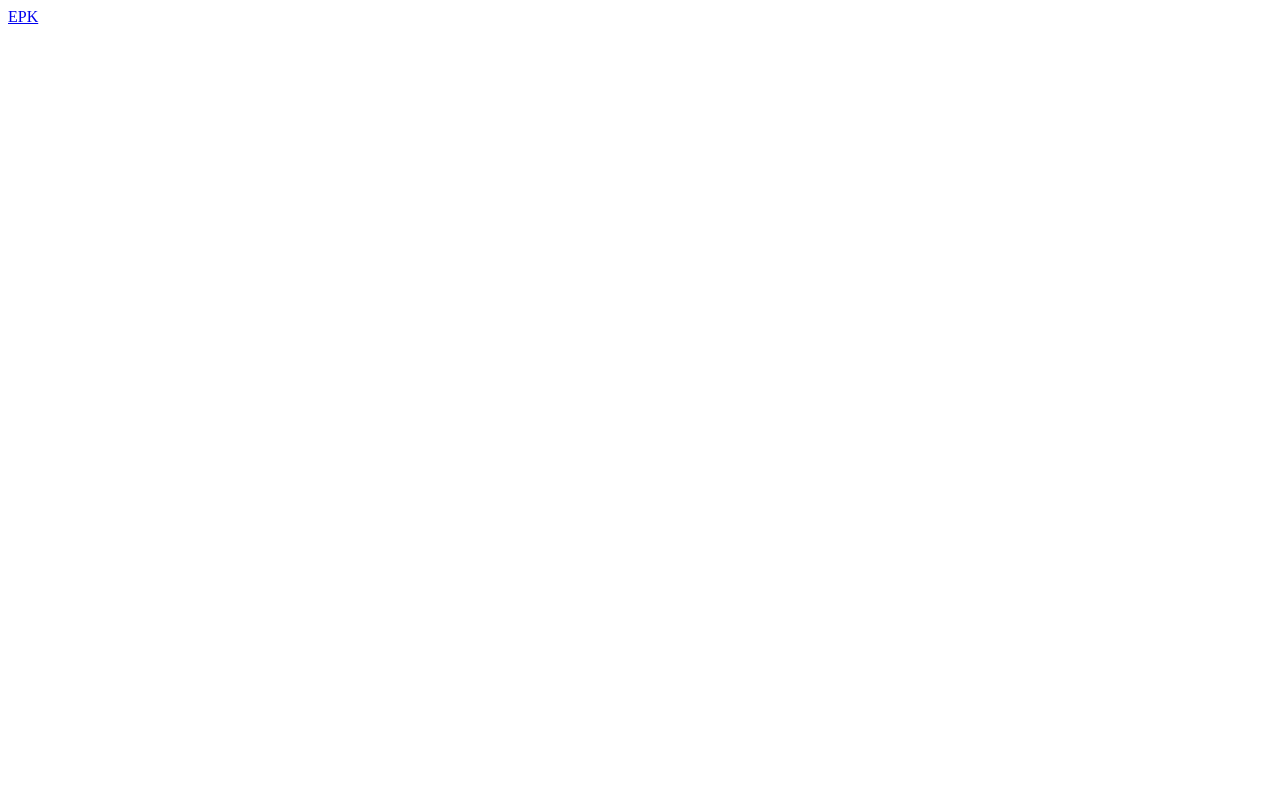
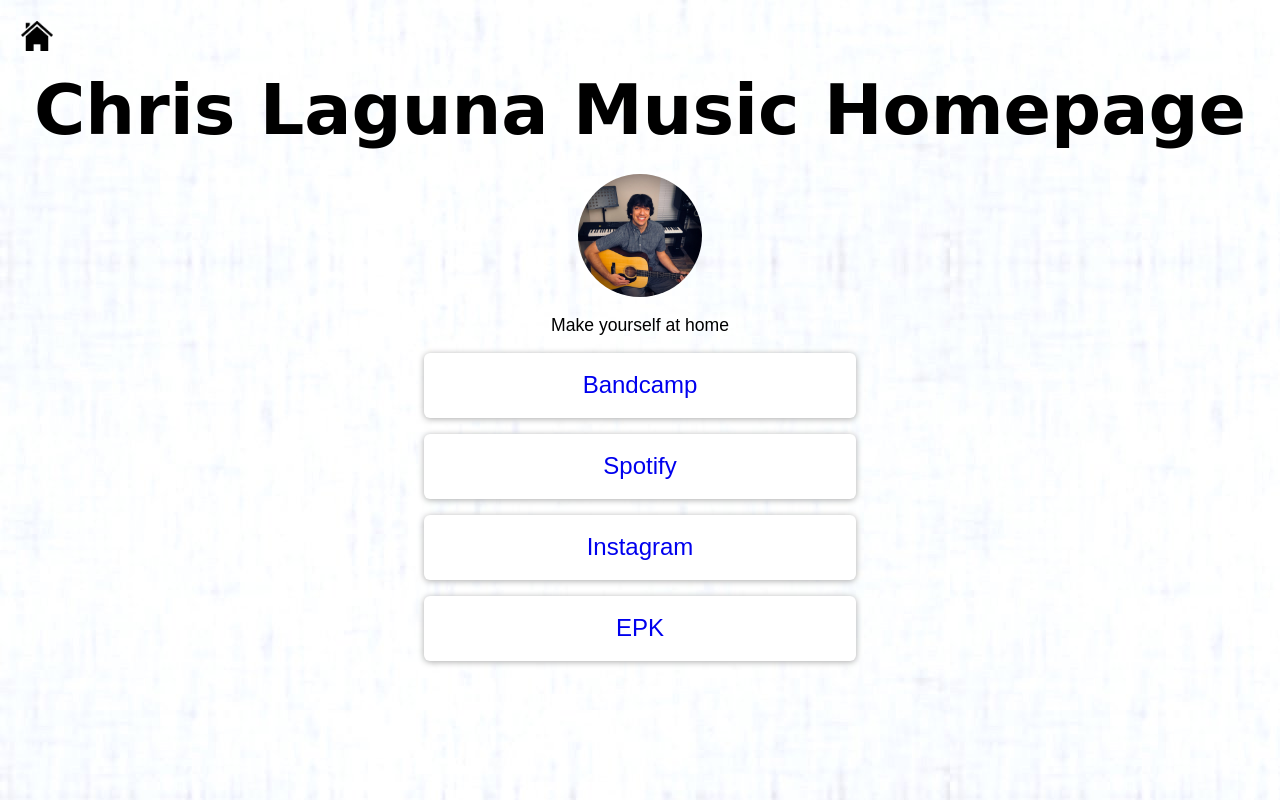
Before and after one commit to chrislagunamusic/chrislagunamusic.github.io, a plain HTML site: page index.html in a window 1280 px wide. Drawn offline with Linux system fonts and the light colour scheme; a web font is replaced by a local one.

Commit message:
Add homepage with links

```diff
--- a/index.html
+++ b/index.html
@@ -1 +1,77 @@
-<a href="epk/epk.html">EPK</a>
+<!DOCTYPE html>
+<html style="background-image: url('/resources/img/background.jpg');">
+<head>
+<link rel="stylesheet" href="/style/common.css">
+<link rel="stylesheet" href="/style/fonts.css">
+<link rel="stylesheet" href="/style/index.css">
+
+<link rel="preconnect" href="https://fonts.googleapis.com">
+<link rel="preconnect" href="https://fonts.gstatic.com" crossorigin>
+<link href="https://fonts.googleapis.com/css2?family=Euphoria+Script&display=swap" rel="stylesheet">
+
+
+<link rel="preconnect" href="https://fonts.googleapis.com">
+<link rel="preconnect" href="https://fonts.gstatic.com" crossorigin>
+<link href="https://fonts.googleapis.com/css2?family=Euphoria+Script&family=Joti+One&display=swap" rel="stylesheet">
+
+<link rel="preconnect" href="https://fonts.googleapis.com">
+<link rel="preconnect" href="https://fonts.gstatic.com" crossorigin>
+<link href="https://fonts.googleapis.com/css2?family=Euphoria+Script&family=Joti+One&family=Mukta+Vaani:wght@200;300;400;500;600;700;800&display=swap" rel="stylesheet">
+
+</head>
+<body>
+
+<div class="nav-bar">
+<a href="/index.html"><img src="/resources/img/HomeIcon.png" alt="Home" style="width:2em;"></a>
+</div>
+
+<h1><b>Chris Laguna Music Homepage</b></h1>
+
+<p>
+<img src="/resources/img/ChrisEPK1.jpg" alt="Chris Laguna" style="width:7em; border-radius: 100%;margin:auto; display: block; margin-left: auto; margin-right: auto;">
+</p>
+
+<p style="text-align:center;">
+Make yourself at home
+</p>
+
+<div class="link-button">
+<a href="https://chrislaguna.bandcamp.com/music">
+<div>
+Bandcamp
+</div>
+</a>
+</div>
+
+<div class="link-padding"></div>
+
+<div class="link-button">
+<a href="https://open.spotify.com/artist/4TVa7uBzXC1g6aVJz5EpxO">
+<div>
+Spotify
+</div>
+</a>
+</div>
+
+<div class="link-padding"></div>
+
+<div class="link-button">
+<a href="https://www.instagram.com/chrislagunamusic/">
+<div>
+Instagram
+</div>
+</a>
+</div>
+
+<div class="link-padding"></div>
+
+<div class="link-button">
+<a href="epk/epk.html">
+<div>
+EPK
+</div>
+</a>
+</div>
+
+</body>
+</html>
--- /dev/null
+++ b/style/common.css
@@ -0,0 +1,12 @@
+.nav-bar {
+  padding-left: 1%;
+  padding-top: 1%;
+}
+
+.link-button {
+  float: center;
+  width: 8em;
+  height: 2em;
+  background-color: white;
+  border-radius: 15px;
+}
--- a/epk/epk.css
+++ b/style/epk.css
@@ -1,37 +1,3 @@
-h1 {
-  text-align: center;
-  font-size: 70px;
-
-  font-family: "Euphoria Script", cursive;
-  font-weight: 400;
-  font-style: normal;
-}
-
-h2 {
-  font-size: 35px;
-
-  font-family: "Joti One", serif;
-  font-weight: 400;
-  font-style: normal;
-}
-
-p {
-  font-size:1.1em;
-  font-family: "Mukta Vaani", sans-serif;
-  font-weight: 400;
-  font-style: normal;
-}
-
-li {
-  font-family: "Mukta Vaani", sans-serif;
-  font-weight: 400;
-  font-style: normal;
-}
-
-a {
-  text-decoration:none;
-}
-
 .press-photo {
   width:100%;
   border-radius: 15px;
@@ -76,7 +42,6 @@ a {
   padding-bottom: 4%;
 }
 
-
 .column1 {
   float: left;
   width: 62%;
--- /dev/null
+++ b/style/fonts.css
@@ -0,0 +1,40 @@
+h1 {
+  text-align: center;
+  font-size: 70px;
+
+  font-family: "Euphoria Script", cursive;
+  font-weight: 400;
+  font-style: normal;
+
+  margin-block-start: 0.2em;
+  margin-block-end: 0.33em;
+}
+
+h2 {
+  font-size: 35px;
+
+  font-family: "Joti One", serif;
+  font-weight: 400;
+  font-style: normal;
+}
+
+p {
+  font-size:1.1em;
+  font-family: "Mukta Vaani", sans-serif;
+  font-weight: 400;
+  font-style: normal;
+}
+
+li {
+  font-family: "Mukta Vaani", sans-serif;
+  font-weight: 400;
+  font-style: normal;
+}
+
+a:visited {
+  color: blue;
+}
+
+a {
+  text-decoration:none;
+}
--- /dev/null
+++ b/style/index.css
@@ -0,0 +1,20 @@
+.link-button {
+  margin: auto;
+  width: 18em;
+  height: 2.7em;
+  line-height: 2.7em;
+  background-color: white;
+  border-radius: 6px;
+  box-shadow: 0px 1px 6px rgb(170,170,170);
+
+  font-size: 1.5em;
+  text-align: center;
+
+  font-family: "Mukta Vaani", sans-serif;
+  font-weight: 400;
+  font-style: normal;
+}
+
+.link-padding {
+	padding-bottom: 1em;
+}
```
Also changed, not shown: epk/epk.html (+16 -10 lines), resources/img/ChrisEPK1.jpg (renamed from epk/ChrisEPK1.jpg), resources/img/ChrisEPK2.jpg (renamed from epk/ChrisEPK2.jpg), resources/img/HomeIcon.png (added), resources/img/Spotify_Full_Logo_RGB_Green.png (renamed from epk/Spotify_Full_Logo_RGB_Green.png), resources/img/background.jpg (renamed from epk/background.jpg), resources/img/bandcamp-button-bc-circle-green-128.png (renamed from epk/bandcamp-button-bc-circle-green-128.png), resources/img/yt_logo_rgb_light.png (renamed from epk/yt_logo_rgb_light.png), 5 other files.
